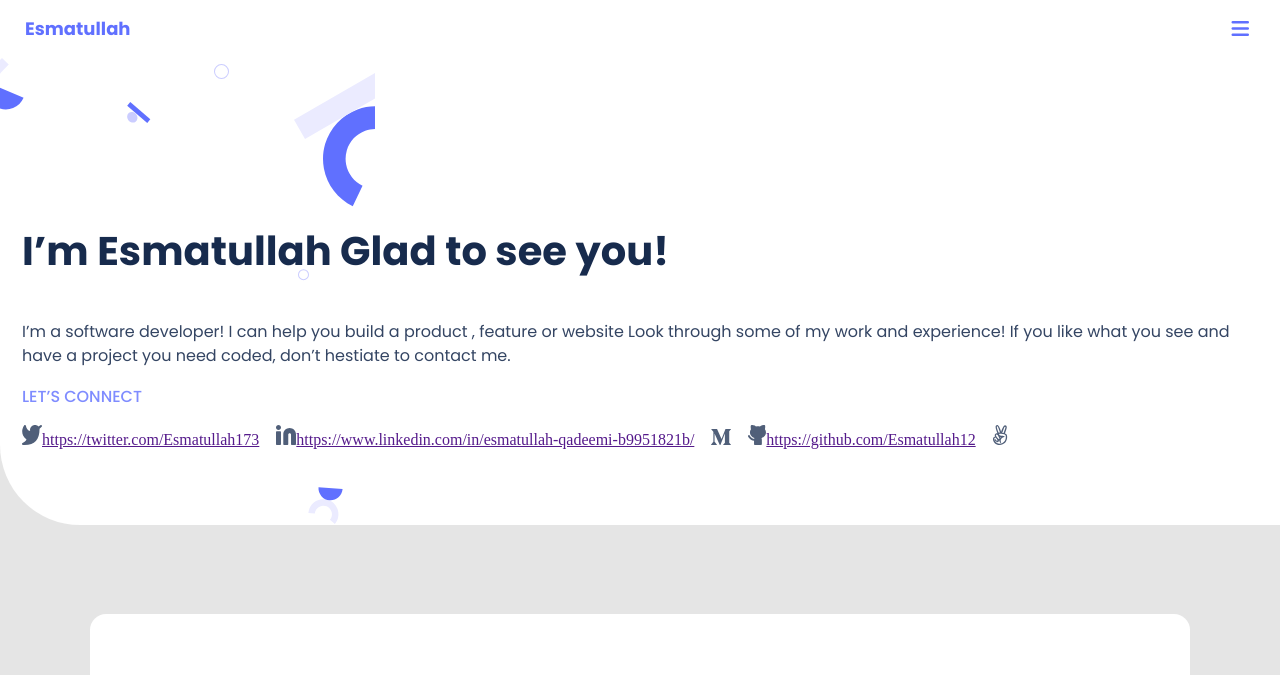
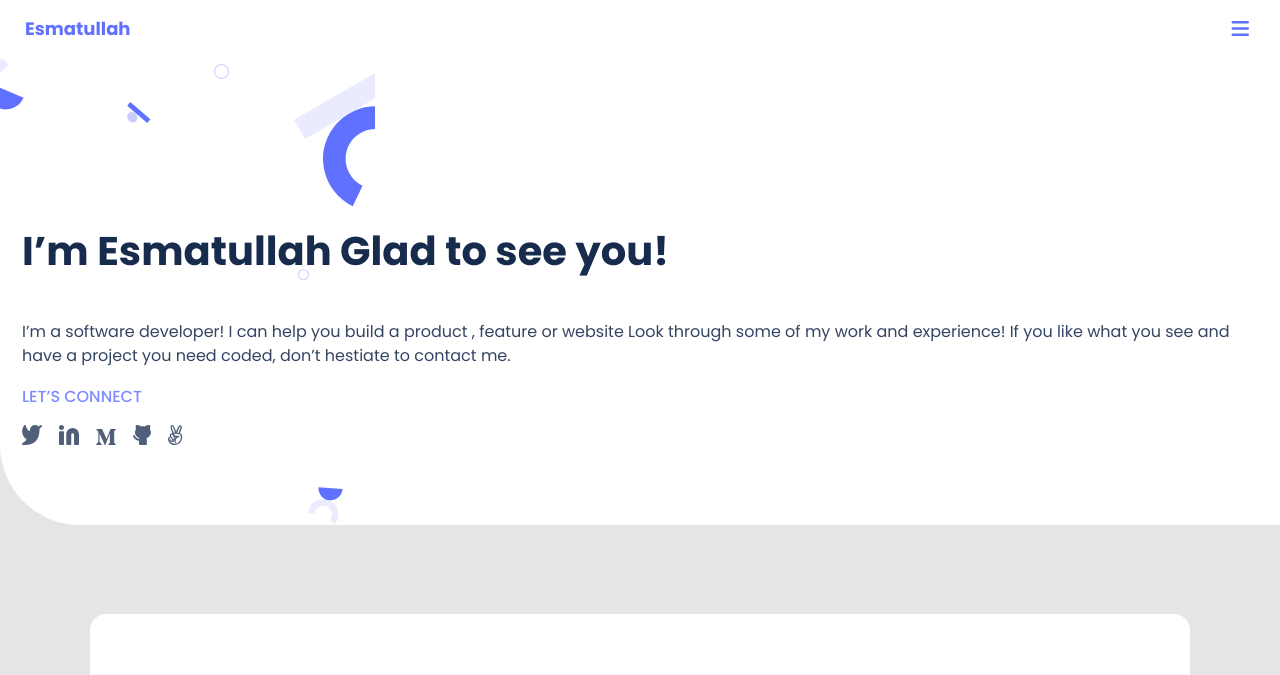
Before and after one commit to Esmatullah12/portfolio, a website: page index.html in a window 1280 px wide. Shown: the top 675 px of the page. Drawn offline with Linux system fonts and the light colour scheme.

Commit message:
Fix the linters error

```diff
--- a/index.html
+++ b/index.html
@@ -30,10 +30,10 @@
             </div>
             <div class="social-media-link">
                 <ul class="contact-list">
-                    <li><a href=""><img src="icons/twitter.svg" alt="twitter icon">https://twitter.com/Esmatullah173</a></li>
-                    <li><a href=""><img src="icons/linked.svg" alt="linkedin icon">https://www.linkedin.com/in/esmatullah-qadeemi-b9951821b/</a></li>
+                    <li><a href="https://twitter.com/Esmatullah173"><img src="icons/twitter.svg" alt="twitter icon"></a></li>
+                    <li><a href="https://www.linkedin.com/in/esmatullah-qadeemi-b9951821b/"><img src="icons/linked.svg" alt="linkedin icon"></a></li>
                     <li><a href=""><img src="icons/Vector1.svg" alt="social media icon"></a></li>
-                    <li><a href=""><img src="icons/github.svg" alt="github icon">https://github.com/Esmatullah12</a></li>
+                    <li><a href="https://github.com/Esmatullah12"><img src="icons/github.svg" alt="github icon"></a></li>
                     <li><a href=""><img src="icons/Vector2.svg" alt="social media icon"></a></li>
                 </ul>
             </div>
@@ -156,10 +156,10 @@
                 <button class="regular-btn">Get my resume</button>
                 <div class="social-media-link">
                     <ul class="contact-list">
-                        <li><a href=""><img src="icons/twitter.svg" alt="twitter icon">https://twitter.com/Esmatullah173</a></li>
-                        <li><a href=""><img src="icons/linked.svg" alt="linkedin icon">https://www.linkedin.com/in/esmatullah-qadeemi-b9951821b/</a></li>
+                        <li><a href="https://twitter.com/Esmatullah173"><img src="icons/twitter.svg" alt="twitter icon"></a></li>
+                        <li><a href="https://www.linkedin.com/in/esmatullah-qadeemi-b9951821b/"><img src="icons/linked.svg" alt="linkedin icon"></a></li>
                         <li><a href=""><img src="icons/Vector1.svg" alt="social media icon"></a></li>
-                        <li><a href=""><img src="icons/github.svg" alt="github icon">https://github.com/Esmatullah12</a></li>
+                        <li><a href="https://github.com/Esmatullah12"><img src="icons/github.svg" alt="github icon"></a></li>
                         <li><a href=""><img src="icons/Vector2.svg" alt="social media icon"></a></li>
                     </ul>
                 </div>
--- a/style.css
+++ b/style.css
@@ -175,7 +175,7 @@ hr {
   color: var(--primary);
   margin-top: 15px;
   transition: 0.3s;
-  border: 1px solid;
+  cursor: pointer;
 }
 
 .regular-btn:hover {
```
